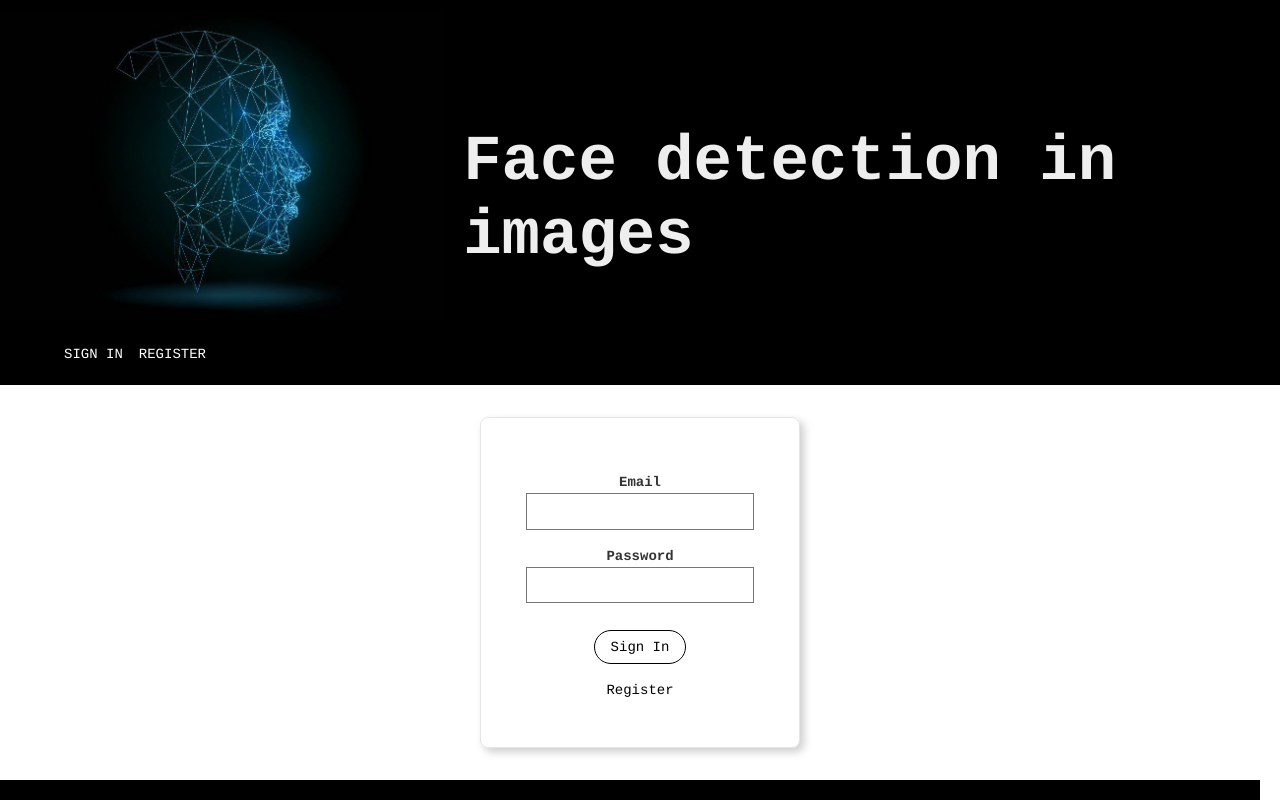
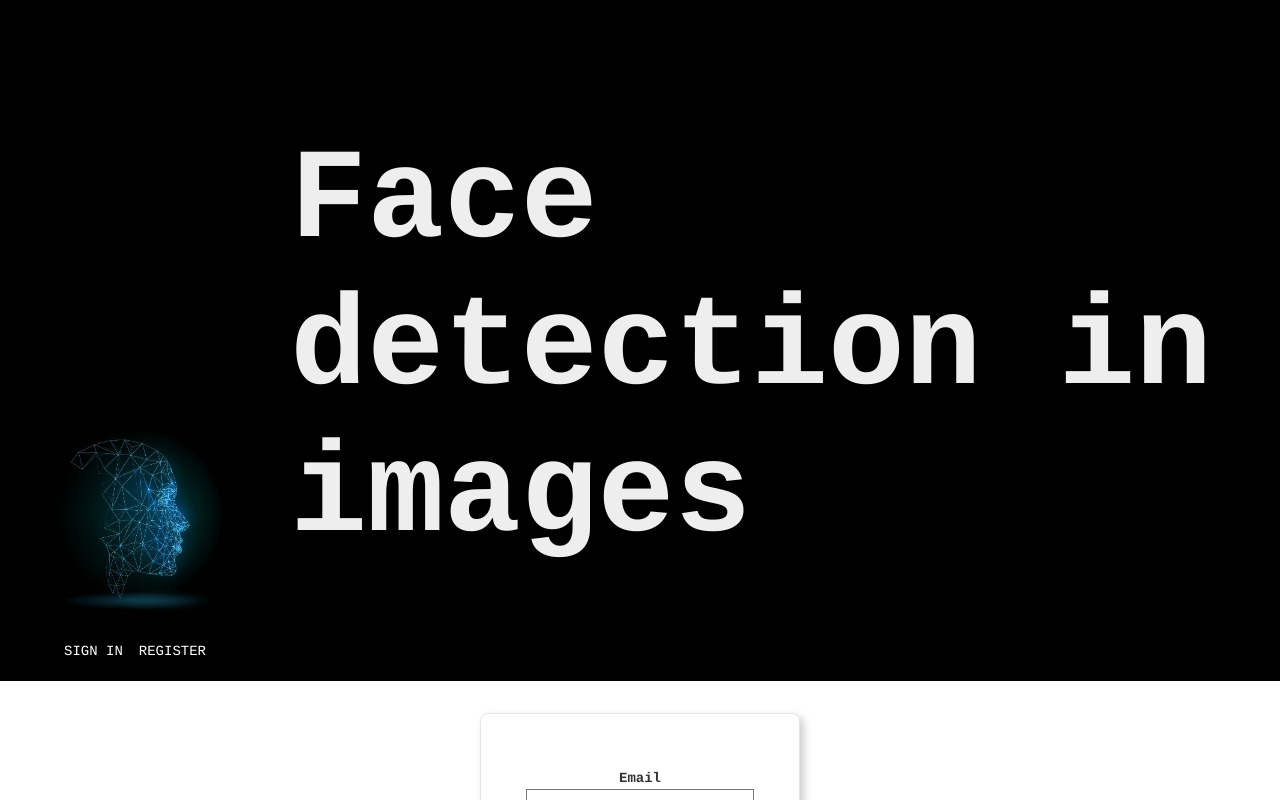
Before and after one commit to mlshohet/face-detection, a React (Create React App) app: page / in a window 1280 px wide. Shown: the top 800 px of the page. Built offline with nearby package versions, Linux system fonts and the light colour scheme.

Commit message:
updating

```diff
--- a/src/App.css
+++ b/src/App.css
@@ -10,7 +10,7 @@
     text-align: left;
 
     @include respond(tab-land) {
-      font-size: 4rem;
+      font-size: 5rem;
     }
     @include respond(tab-port) {
       font-size: 3.6rem;
@@ -27,7 +27,7 @@
 
   @media (min-width: 320px) {
     .tagline {
-       font-size: 5vw;
+       font-size: 10vw;
      }
     }
 
--- a/src/components/banner/banner.js
+++ b/src/components/banner/banner.js
@@ -3,7 +3,6 @@ import React from 'react';
 const Banner = () => {
 	return (
 		<div>
-			{/*<p className='bg-light-blue f5 link dim black black underline pa4 w pointer'>sign out</p>*/}
 			<p className='tagline pr2'>
 				Face detection in images
 			</p>
--- a/src/index.css
+++ b/src/index.css
@@ -1,6 +1,7 @@
 body {
 	height: 100%;
 	margin: 0;
+	padding: 0;
 	font-family: 'Nunito','Ubuntu', 'Courier', monospace;
 	-webkit-font-smoothing: antialiased;
 	-moz-osx-font-smoothing: grayscale;
```
